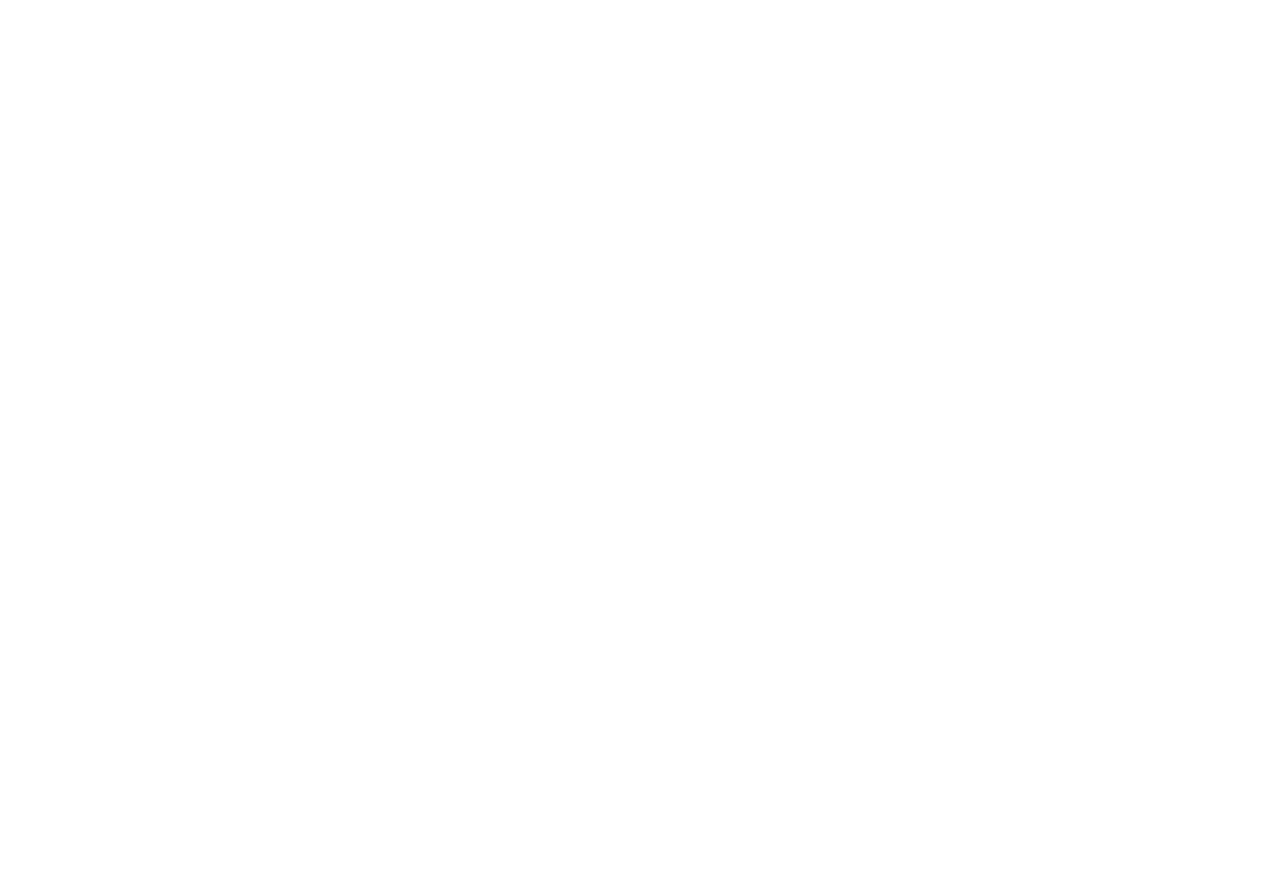
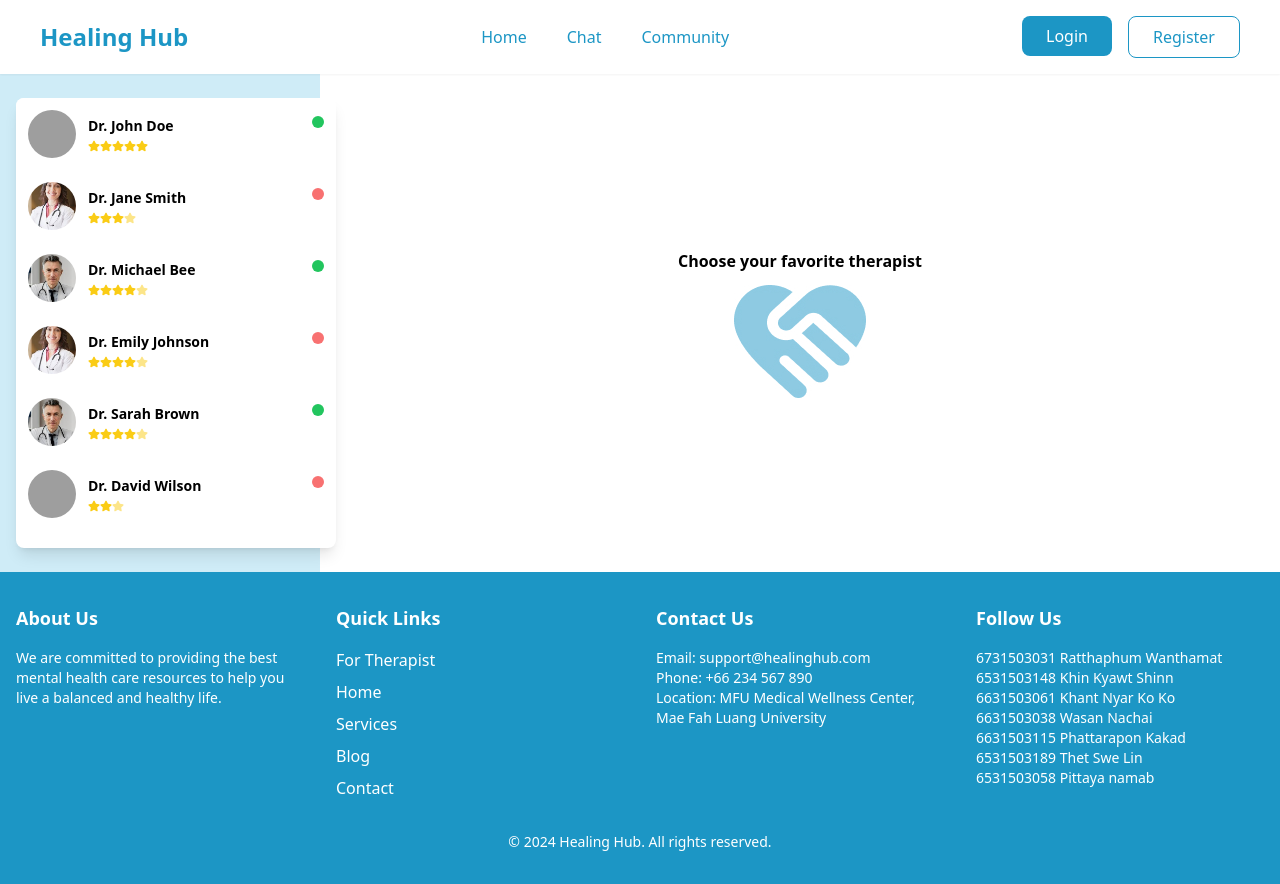
Before and after one commit to Khant-Nyar-Ko-Ko/Healing-Hub, a React (Vite) app: page /empty-chat in a window 1280 px wide. Before the commit this address had no page. Before the commit the page ends 800 px from the top, so only its background shows below. Built offline with nearby package versions, Linux system fonts and the light colour scheme; grey boxes are pictures that could not be loaded.

Commit message:
empty stage

```diff
--- /dev/null
+++ b/src/components/EmptyChat.tsx
@@ -0,0 +1,18 @@
+import PsychiatristSection from "@/components/PsychiatristSection";
+import empty from "../assets/empty.jpg";
+
+const EmptyChat = () => {
+  return (
+    <div className="flex">
+      <div className="w-1/4 bg-secondary">
+        <PsychiatristSection />
+      </div>
+      <div className="flex flex-col items-center justify-center w-3/4 gap-3">
+        <p className="font-semibold">Choose your favorite therapist</p>
+        <img src={empty} alt="" />
+      </div>
+    </div>
+  );
+};
+
+export default EmptyChat;
--- a/src/components/Navbar.tsx
+++ b/src/components/Navbar.tsx
@@ -19,7 +19,7 @@
         <NavLink to="/">
           <button className="text-primary">Home</button>
         </NavLink>
-        <NavLink to="/chat">
+        <NavLink to="/empty-chat">
           <button className="text-primary">Chat</button>
         </NavLink>
         <NavLink to="/community">
--- a/src/components/PsychiatristSection.tsx
+++ b/src/components/PsychiatristSection.tsx
@@ -2,6 +2,7 @@
 import doctor1 from "../assets/doctors/download (1).jpeg";
 import doctor2 from "../assets/doctors/download (2).jpeg";
 import doctor3 from "../assets/doctors/download.jpeg";
+import { NavLink } from "react-router-dom";
 
 // Sample data for chat list
 const chatData = [
@@ -67,6 +68,7 @@
   return (
     <div className="mx-4 my-6 overflow-hidden bg-white rounded-lg shadow-lg w-80">
       <div className="overflow-y-auto h-[450px]">
+        <NavLink to="/chat">
         {chatData.map((chat) => (
           <div
             key={chat.id}
@@ -92,6 +94,7 @@
             </div>
           </div>
         ))}
+        </NavLink>
       </div>
     </div>
   );
--- a/src/router/PatientRouter.tsx
+++ b/src/router/PatientRouter.tsx
@@ -1,4 +1,5 @@
 import Chat from "@/components/Chat";
+import EmptyChat from "@/components/EmptyChat";
 import PatientLayout from "@/layouts/PatientLayout";
 import ChatPage from "@/pages/patient/ChatPage";
 import CommunityPage from "@/pages/patient/CommunityPage";
@@ -29,6 +30,10 @@
       {
         path: "direct-chat",
         element: <Chat/>
+      },
+      {
+        path: "empty-chat",
+        element: <EmptyChat/>
       }
     ],
   },
```
Also changed, not shown: src/assets/empty.jpg (added).
